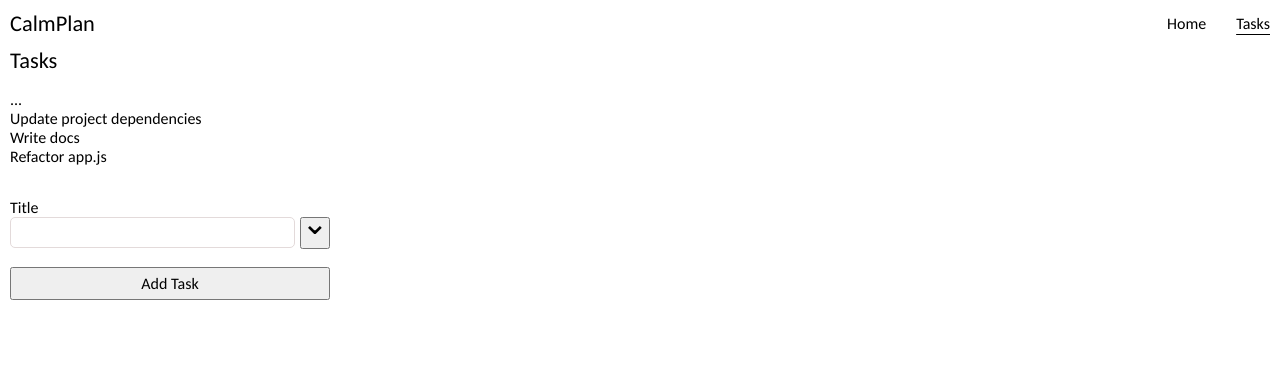
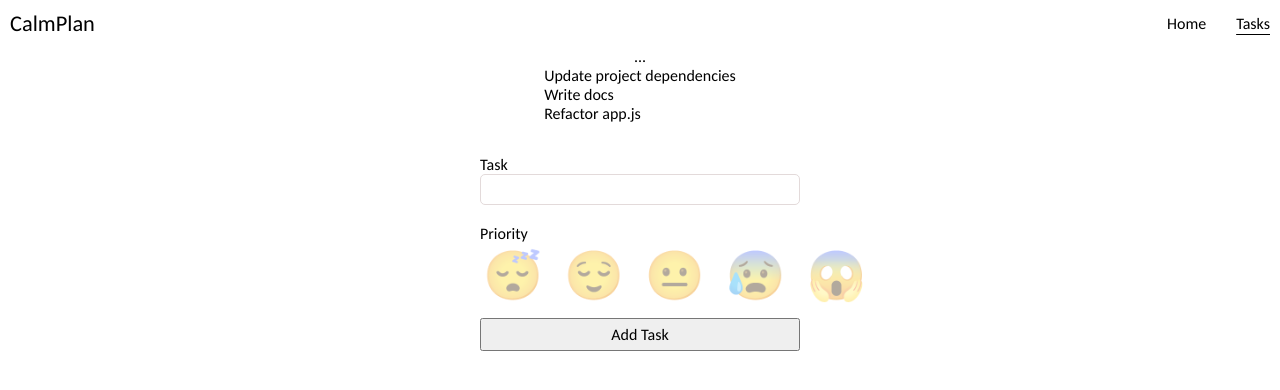
Before and after one commit to large-bytes/CalmPlan, a React (Vite) app: page /tasks in a window 1280 px wide. Shown: the top 390 px of the page. Built offline with nearby package versions, Linux system fonts and the light colour scheme.

Commit message:
Remove details on tasklist

```diff
--- a/src/App.tsx
+++ b/src/App.tsx
@@ -1,11 +1,9 @@
 // file: src/App.tsx
-import Header from "./elements/Header";
 import DisplayList from "./components/display_list/DisplayList";
 
 function App() {
   return (
     <>
-      <Header>Home</Header>
       <DisplayList />
     </>
   );
--- a/src/Layout.module.css
+++ b/src/Layout.module.css
@@ -14,4 +14,8 @@
 
 .main {
     margin: 10px 0;
+    display: flex;
+    flex-direction: column;
+    justify-content: center;
+    align-items: center;
 }
--- a/src/components/task_form/TaskForm.module.css
+++ b/src/components/task_form/TaskForm.module.css
@@ -53,35 +53,3 @@
   width: 0;
   height: 0;
 }
-
-.titleRow {
-  display: flex;
-  gap: 5px;
-}
-
-.furtherInfo {
-  display: flex;
-  flex-direction: column;
-}
-
-.revealButton {
-  position: relative;
-  padding: 5px;
-  font-size: 2rem;
-  height: 2rem;
-  width: 2rem;
-  line-height: 0.05;
-}
-
-.chevronUp {
-  position: absolute;
-  top: 70%;
-  left: 10%;
-}
-
-.chevronDown {
-  position: absolute;
-  top: 15%;
-  left: 50%;
-  translate: -50% 0;
-}
--- a/src/components/task_form/TaskForm.tsx
+++ b/src/components/task_form/TaskForm.tsx
@@ -6,43 +6,16 @@ import styles from "./TaskForm.module.css";
 const TaskForm = () => {
   const { handleAddTask } = useTasks();
   const [selectedPriority, setSelectedPriority] = useState("");
-  const [viewDetails, setViewDetails] = useState(false);
 
   const handleChange = (event: React.ChangeEvent<HTMLInputElement>) => {
     setSelectedPriority(event.target.value);
   };
 
-  const toggleViewDetails = () => {
-    setViewDetails((prevVal) => !prevVal);
-    if (!viewDetails) setSelectedPriority("");
-  };
-
   return (
     <form className={styles.form} onSubmit={handleAddTask}>
-      <label htmlFor="name">Title</label>
-      <div className={styles.titleRow}>
+      <label htmlFor="name">Task</label>
       <input className={styles.formInput} type="text" name="name" id="name" />
-        <button
-          type="button"
-          onClick={toggleViewDetails}
-          className={styles.revealButton}
-        >
-          {viewDetails ? (
-            <span className={styles.chevronUp}>&#8963;</span>
-          ) : (
-            <span className={styles.chevronDown}>&#8964;</span>
-          )}
-        </button>
-      </div>
-      {viewDetails && (
-        <div className={styles.furtherInfo}>
-          <label htmlFor="details">Details</label>
-          <textarea
-            className={styles.formInput}
-            rows={4}
-            name="details"
-            id="details"
-          />
+
       <label>Priority</label>
       <div className={styles.priorityContainer}>
         {["one", "two", "three", "four", "five"].map((priority, index) => (
@@ -66,8 +39,6 @@ const TaskForm = () => {
           </label>
         ))}
       </div>
-        </div>
-      )}
       <input className={styles.formSubmit} type="submit" value="Add Task" />
     </form>
   );
--- a/src/routes/Tasks.tsx
+++ b/src/routes/Tasks.tsx
@@ -2,7 +2,6 @@
 import { useTasks } from "../contexts/TasksContext";
 
 import TaskList from "../components/task_list/TaskList";
-import Header from "../elements/Header";
 import TaskForm from "../components/task_form/TaskForm";
 
 const Tasks: React.FC = () => {
@@ -10,7 +9,6 @@ const Tasks: React.FC = () => {
 
   return (
     <>
-      <Header>Tasks</Header>
       <TaskList tasks={tasks} />
       <TaskForm />
     </>
```
Lines whose indentation alone changed are shown as unchanged.
